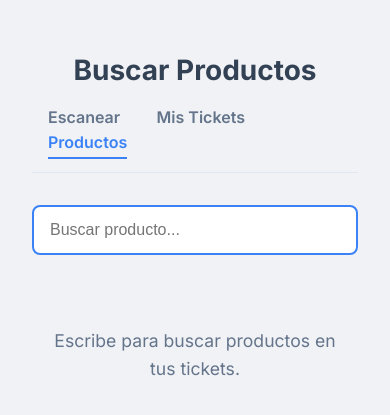
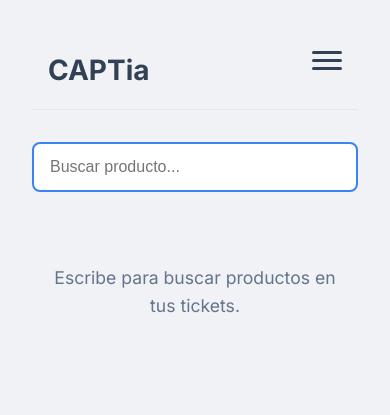
Before and after one commit to saganjavi/captia, a Node server app: page /productos in a window 390 px wide. Shown: the top 415 px of the page. Run offline with Node 20, Linux system fonts and the light colour scheme; the visitor is signed in with stand-in values (Sample User, id 1).

Commit message:
Add mobile hamburger menu and unify page titles to CAPTia
UI Consistency:
- All pages now show "CAPTia" as main title (h1)
- Consistent branding across: Escanear, Mis Tickets, Productos, Detalle

Mobile Navigation:
- Hamburger menu button for mobile devices (≤767px)
- Menu hidden by default on mobile, shown on click
- Animated hamburger icon (3 bars → X)
- Dropdown menu with vertical layout on mobile
- Desktop navigation remains horizontal (unchanged)

Features:
- Toggle menu visibility with hamburger button
- Active page highlighted with left blue border on mobile
- Smooth transitions and animations
- Click outside doesn't close (simple toggle only)
- Responsive design maintains usability on all screen sizes

Technical:
- CSS media queries for mobile breakpoint
- JavaScript toggle for menu active state
- Consistent implementation across all 5 pages:
  * index.ejs (Escanear)
  * tickets.ejs (Mis Tickets)
  * productos.ejs (Productos)
  * ticket-detail.ejs (Detalle)
  * (edit.ejs uses different header structure)

Mobile Menu Behavior:
- Hidden by default
- Click hamburger → menu slides down
- Click again → menu slides up
- Menu items stack vertically with padding
- Active item has blue left border

🤖 Generated with [Claude Code](https://claude.com/claude-code)

Co-Authored-By: Claude <noreply@anthropic.com>

```diff
--- a/public/css/style.css
+++ b/public/css/style.css
@@ -34,26 +34,67 @@ body {
     max-width: 1200px;
 }
 
-/* Header principal de la App (MODIFICADO) */
+/* Header principal de la App */
 .app-header {
     display: flex;
-    flex-direction: column; /* Apila los elementos verticalmente */
-    align-items: center;   /* Los centra horizontalmente */
+    flex-direction: column;
+    align-items: center;
     padding: 1rem 0;
     margin-bottom: 2rem;
     border-bottom: 1px solid var(--border-color);
+    position: relative;
 }
 
 .app-header h1 {
-    font-size: 1.75rem; /* Un poco más grande para darle jerarquía */
+    font-size: 1.75rem;
     font-weight: 700;
-    margin-bottom: 0.75rem; /* Espacio entre el título y el menú */
+    margin-bottom: 0.75rem;
+}
+
+/* Menu toggle button (hamburger) - hidden on desktop */
+.menu-toggle {
+    display: none;
+    flex-direction: column;
+    justify-content: space-around;
+    width: 30px;
+    height: 24px;
+    background: transparent;
+    border: none;
+    cursor: pointer;
+    padding: 0;
+    position: absolute;
+    top: 1rem;
+    right: 1rem;
+}
+
+.menu-toggle span {
+    width: 30px;
+    height: 3px;
+    background-color: var(--text-color);
+    border-radius: 2px;
+    transition: all 0.3s ease;
+}
+
+.menu-toggle.active span:nth-child(1) {
+    transform: rotate(45deg) translate(8px, 8px);
+}
+
+.menu-toggle.active span:nth-child(2) {
+    opacity: 0;
+}
+
+.menu-toggle.active span:nth-child(3) {
+    transform: rotate(-45deg) translate(7px, -7px);
+}
+
+.app-header nav {
+    display: flex;
 }
 
 .app-header nav a {
     text-decoration: none;
     color: var(--text-light);
-    margin: 0 1rem; /* Margen horizontal entre los enlaces */
+    margin: 0 1rem;
     padding-bottom: 5px;
     border-bottom: 2px solid transparent;
     transition: all 0.2s ease-in-out;
@@ -571,3 +612,48 @@ body {
         font-size: 0.875rem;
     }
 }
+
+/* Mobile Navigation */
+@media (max-width: 767px) {
+    .menu-toggle {
+        display: flex;
+    }
+
+    .app-header {
+        align-items: flex-start;
+        padding: 1rem;
+    }
+
+    .app-header h1 {
+        margin-bottom: 0;
+    }
+
+    .app-header nav {
+        display: none;
+        flex-direction: column;
+        width: 100%;
+        margin-top: 1rem;
+        padding-top: 1rem;
+        border-top: 1px solid var(--border-color);
+    }
+
+    .app-header nav.active {
+        display: flex;
+    }
+
+    .app-header nav a {
+        margin: 0.5rem 0;
+        padding: 0.75rem 1rem;
+        border-bottom: none;
+        border-left: 3px solid transparent;
+        background-color: var(--bg-color);
+        border-radius: 6px;
+    }
+
+    .app-header nav a.active,
+    .app-header nav a:hover {
+        border-left-color: var(--primary-blue);
+        border-bottom-color: transparent;
+        background-color: var(--card-bg);
+    }
+}
--- a/views/productos.ejs
+++ b/views/productos.ejs
@@ -9,8 +9,13 @@
 <body>
     <div class="container">
         <header class="app-header">
-            <h1>Buscar Productos</h1>
-            <nav>
+            <h1>CAPTia</h1>
+            <button class="menu-toggle" id="menuToggle">
+                <span></span>
+                <span></span>
+                <span></span>
+            </button>
+            <nav id="mainNav">
                 <a href="<%= basePath %>/">Escanear</a>
                 <a href="<%= basePath %>/tickets">Mis Tickets</a>
                 <a href="<%= basePath %>/productos" class="active">Productos</a>
@@ -37,6 +42,17 @@
     </div>
 
     <script>
+        // Mobile menu toggle
+        const menuToggle = document.getElementById('menuToggle');
+        const mainNav = document.getElementById('mainNav');
+
+        if (menuToggle) {
+            menuToggle.addEventListener('click', function() {
+                this.classList.toggle('active');
+                mainNav.classList.toggle('active');
+            });
+        }
+
         let searchTimeout;
         const searchInput = document.getElementById('productSearch');
         const productosList = document.getElementById('productos-list');
```
Also changed, not shown: views/index.ejs (+18 -1 lines), views/ticket-detail.ejs (+19 -2 lines), views/tickets.ejs (+18 -2 lines).
